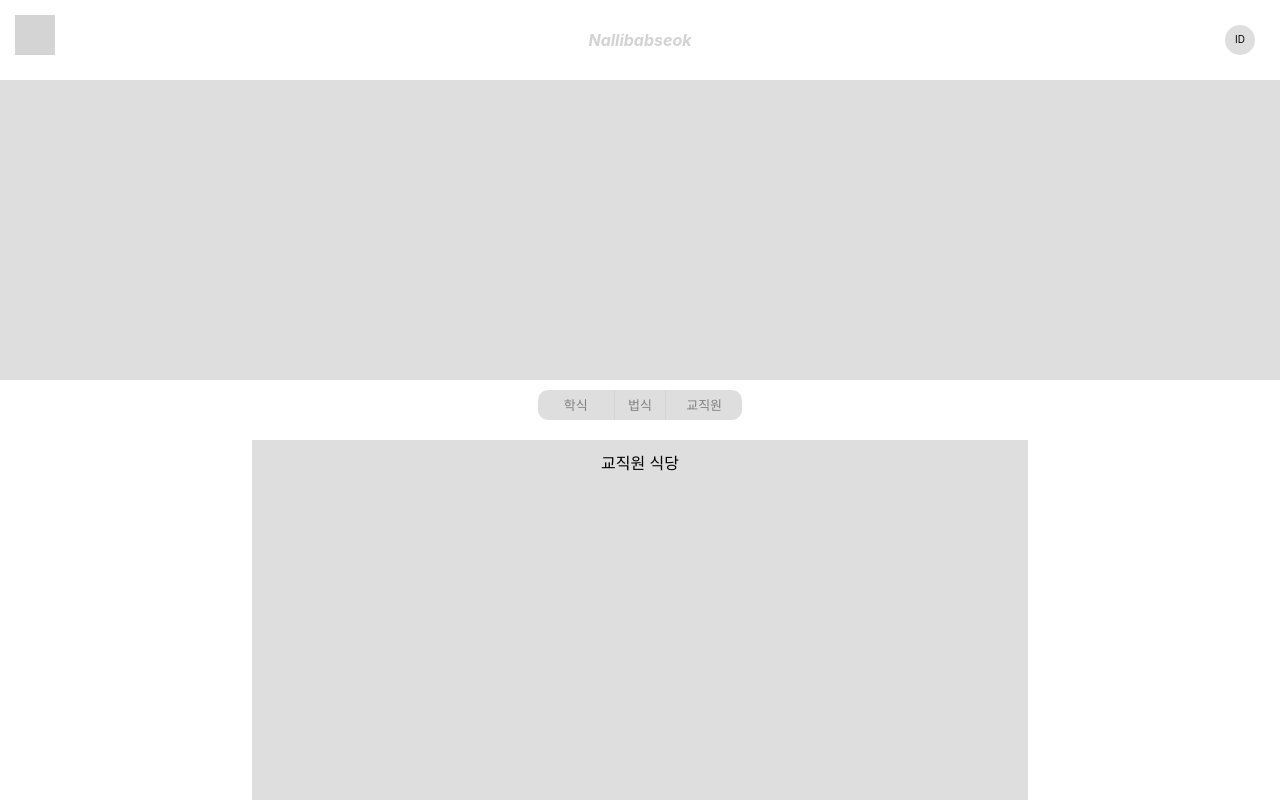
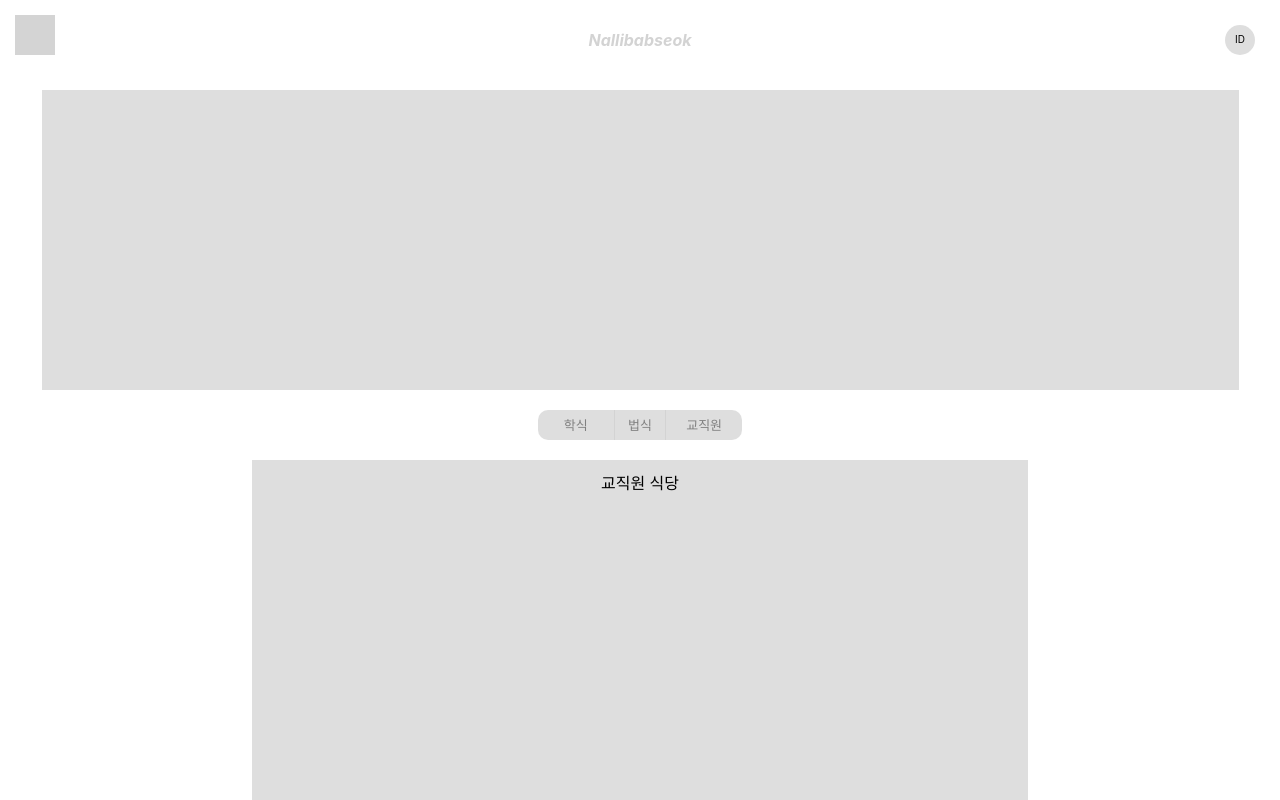
Before and after one commit to MingiKweon/kmu_Nallibabseok, a React (Create React App) app: page /forprofessor in a window 1280 px wide. Shown: the top 800 px of the page. Built offline with nearby package versions, Linux system fonts and the light colour scheme.

Commit message:
chore(css.banner_top): banner중앙처리

```diff
--- a/src/css/ForProfessor.module.css
+++ b/src/css/ForProfessor.module.css
@@ -57,9 +57,16 @@ header {
     padding: 7.5px 0px;
 }
 
+.banner_top {
+    display: flex;
+    justify-content: center;
+    padding: 10px;
+}
+
 .banner {
     background: rgba(211, 211, 211, 0.753);
     height:300px;
+    width: 95%;
 }
 
 .navbar {
--- a/src/pages/ForProfessor.js
+++ b/src/pages/ForProfessor.js
@@ -21,7 +21,9 @@ function Header() {
 
 const Banner = () => {
     return (
-        <div className={styles.banner} />
+        <div className={styles.banner_top}>
+            <div className={styles.banner} />
+        </div>
     );
 };
 
```
